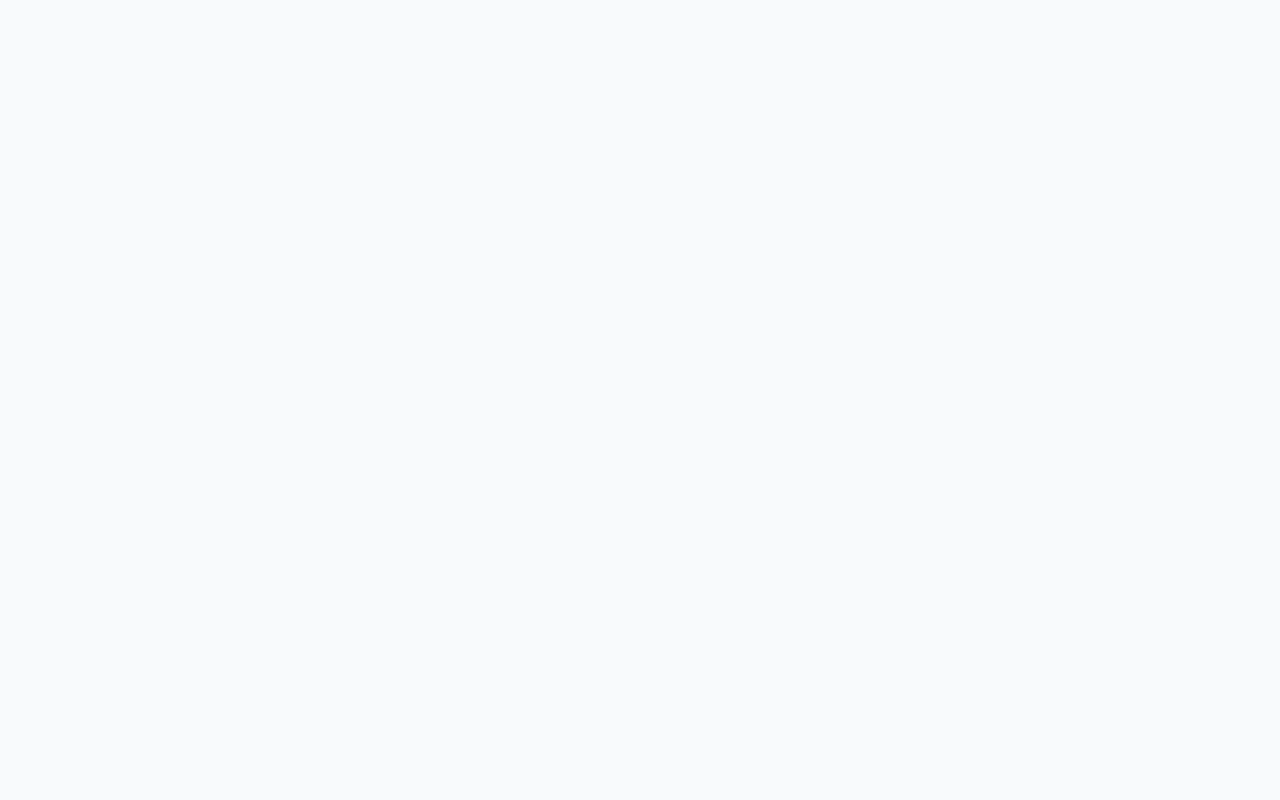
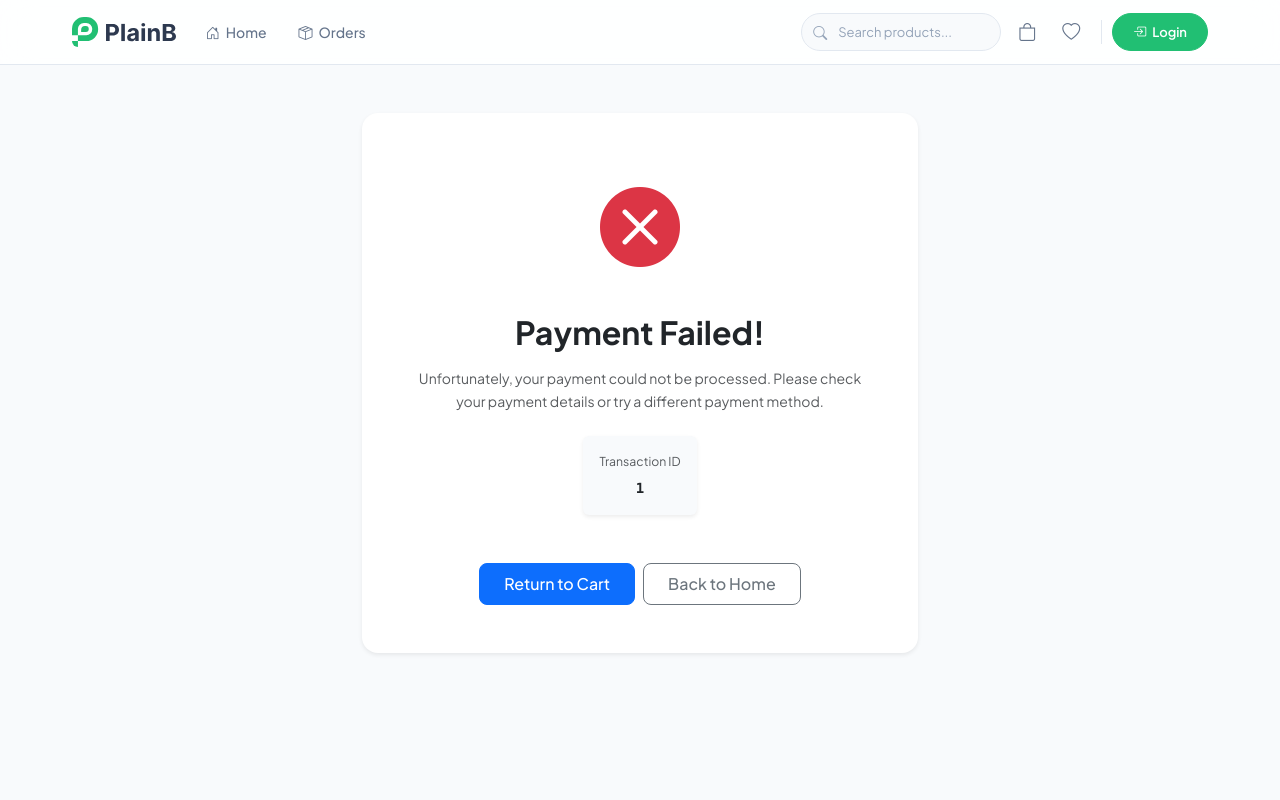
Before and after one commit to anonymousFaisal/MERN_Ecommerce, a React (Vite) app in the folder client/: page /payment/fail/1 in a window 1280 px wide. Before the commit this address had no page. Shown: the top 800 px of the page. Built offline with nearby package versions, Linux system fonts and the light colour scheme.

Commit message:
feat: handle payment callbacks with frontend redirects

```diff
--- a/client/src/App.jsx
+++ b/client/src/App.jsx
@@ -19,6 +19,9 @@ import WishPage from "./pages/WishPage";
 import CartPage from "./pages/CartPage";
 import OrderPage from "./pages/OrderPage";
 import InvoicePage from "./pages/InvoicePage";
+import PaymentSuccessPage from "./pages/PaymentSuccessPage";
+import PaymentFailPage from "./pages/PaymentFailPage";
+import PaymentCancelPage from "./pages/PaymentCancelPage";
 
 // Main App component
 
@@ -56,6 +59,11 @@ const App = () => {
         {/* Order Page /> */}
         <Route path="/order" element={<OrderPage />} />
         <Route path="/invoice/:invoiceID" element={<InvoicePage />} />
+
+        {/* Payment Pages */}
+        <Route path="/payment/success/:trxID" element={<PaymentSuccessPage />} />
+        <Route path="/payment/fail/:trxID" element={<PaymentFailPage />} />
+        <Route path="/payment/cancel/:trxID" element={<PaymentCancelPage />} />
       </Routes>
     </BrowserRouter>
   );
--- /dev/null
+++ b/client/src/pages/PaymentCancelPage.jsx
@@ -0,0 +1,43 @@
+import React from "react";
+import Layout from "../components/layout/Layout";
+import { Link, useParams } from "react-router-dom";
+
+const PaymentCancelPage = () => {
+  const { trxID } = useParams();
+
+  return (
+    <Layout>
+      <div className="flex items-center justify-center min-vh-100 bg-light py-5">
+        <div className="container">
+          <div className="row justify-content-center">
+            <div className="col-md-8 col-lg-6">
+              <div className="card shadow-sm border-0 rounded-4">
+                <div className="card-body p-5 text-center">
+                  <div className="mb-4 text-warning">
+                    <i className="bi bi-exclamation-circle-fill" style={{ fontSize: "80px" }}></i>
+                  </div>
+                  <h2 className="fw-bold mb-3">Payment Cancelled</h2>
+                  <p className="text-muted mb-4">Your payment process was cancelled before completion. No charges were made to your account.</p>
+                  <div className="bg-light p-3 rounded mb-4 d-inline-block shadow-sm">
+                    <span className="text-muted d-block small mb-1">Transaction ID</span>
+                    <span className="fw-semibold font-monospace">{trxID}</span>
+                  </div>
+                  <div className="d-grid gap-2 d-sm-flex justify-content-sm-center mt-4">
+                    <Link to="/cart" className="btn btn-primary px-4 py-2 rounded-3 fw-medium">
+                      Return to Cart
+                    </Link>
+                    <Link to="/" className="btn btn-outline-secondary px-4 py-2 rounded-3 fw-medium">
+                      Back to Home
+                    </Link>
+                  </div>
+                </div>
+              </div>
+            </div>
+          </div>
+        </div>
+      </div>
+    </Layout>
+  );
+};
+
+export default PaymentCancelPage;
--- /dev/null
+++ b/client/src/pages/PaymentFailPage.jsx
@@ -0,0 +1,45 @@
+import React from "react";
+import Layout from "../components/layout/Layout";
+import { Link, useParams } from "react-router-dom";
+
+const PaymentFailPage = () => {
+  const { trxID } = useParams();
+
+  return (
+    <Layout>
+      <div className="flex items-center justify-center min-vh-100 bg-light py-5">
+        <div className="container">
+          <div className="row justify-content-center">
+            <div className="col-md-8 col-lg-6">
+              <div className="card shadow-sm border-0 rounded-4">
+                <div className="card-body p-5 text-center">
+                  <div className="mb-4 text-danger">
+                    <i className="bi bi-x-circle-fill" style={{ fontSize: "80px" }}></i>
+                  </div>
+                  <h2 className="fw-bold mb-3">Payment Failed!</h2>
+                  <p className="text-muted mb-4">
+                    Unfortunately, your payment could not be processed. Please check your payment details or try a different payment method.
+                  </p>
+                  <div className="bg-light p-3 rounded mb-4 d-inline-block shadow-sm">
+                    <span className="text-muted d-block small mb-1">Transaction ID</span>
+                    <span className="fw-semibold font-monospace">{trxID}</span>
+                  </div>
+                  <div className="d-grid gap-2 d-sm-flex justify-content-sm-center mt-4">
+                    <Link to="/cart" className="btn btn-primary px-4 py-2 rounded-3 fw-medium">
+                      Return to Cart
+                    </Link>
+                    <Link to="/" className="btn btn-outline-secondary px-4 py-2 rounded-3 fw-medium">
+                      Back to Home
+                    </Link>
+                  </div>
+                </div>
+              </div>
+            </div>
+          </div>
+        </div>
+      </div>
+    </Layout>
+  );
+};
+
+export default PaymentFailPage;
--- /dev/null
+++ b/client/src/pages/PaymentSuccessPage.jsx
@@ -0,0 +1,43 @@
+import React from "react";
+import Layout from "../components/layout/Layout";
+import { Link, useParams } from "react-router-dom";
+
+const PaymentSuccessPage = () => {
+  const { trxID } = useParams();
+
+  return (
+    <Layout>
+      <div className="flex items-center justify-center min-vh-100 bg-light py-5">
+        <div className="container">
+          <div className="row justify-content-center">
+            <div className="col-md-8 col-lg-6">
+              <div className="card shadow-sm border-0 rounded-4">
+                <div className="card-body p-5 text-center">
+                  <div className="mb-4 text-success">
+                    <i className="bi bi-check-circle-fill" style={{ fontSize: "80px" }}></i>
+                  </div>
+                  <h2 className="fw-bold mb-3">Payment Successful!</h2>
+                  <p className="text-muted mb-4">Thank you for your purchase. Your payment has been processed successfully.</p>
+                  <div className="bg-light p-3 rounded mb-4 d-inline-block shadow-sm">
+                    <span className="text-muted d-block small mb-1">Transaction ID</span>
+                    <span className="fw-semibold font-monospace">{trxID}</span>
+                  </div>
+                  <div className="d-grid gap-2 d-sm-flex justify-content-sm-center mt-4">
+                    <Link to="/order" className="btn btn-primary px-4 py-2 rounded-3 fw-medium">
+                      View Orders
+                    </Link>
+                    <Link to="/" className="btn btn-outline-secondary px-4 py-2 rounded-3 fw-medium">
+                      Continue Shopping
+                    </Link>
+                  </div>
+                </div>
+              </div>
+            </div>
+          </div>
+        </div>
+      </div>
+    </Layout>
+  );
+};
+
+export default PaymentSuccessPage;
```
Also changed, not shown: 2 other files (tests, documents, lock files or other folders).
